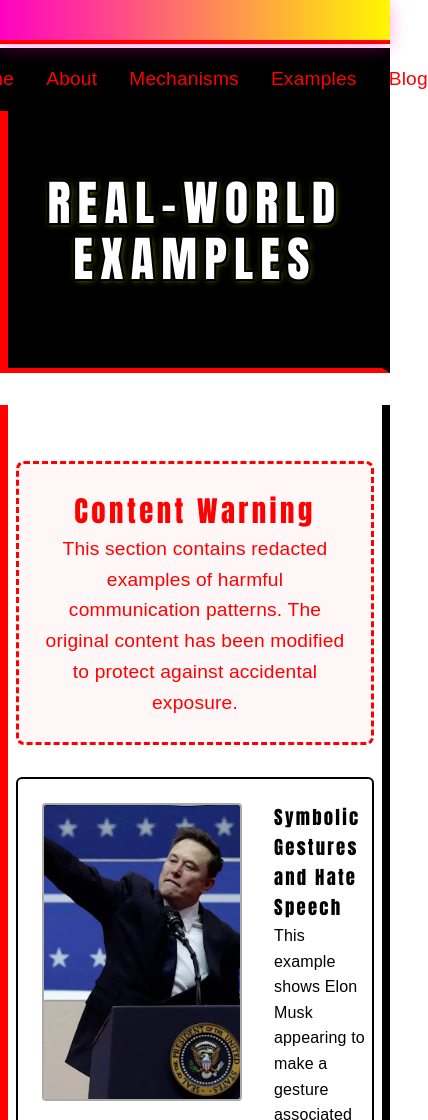
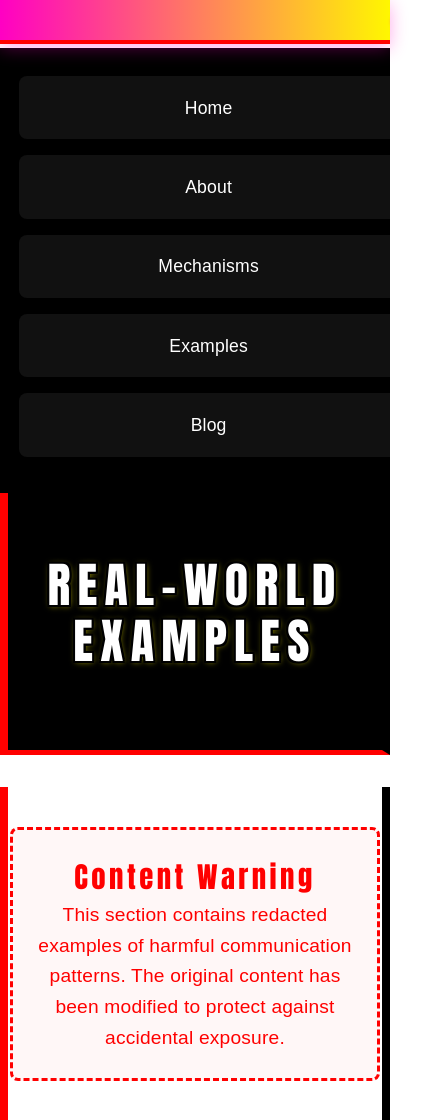
Before and after one commit to secretaryxavier/newmediarte, a plain HTML site: page examples.html in a window 390 px wide. Shown: the top 1120 px of the page, 428 px wide, since content can reach past the window. Drawn offline with Linux system fonts and the light colour scheme; a web font is replaced by a local one.

Commit message:
Add dedicated mobile CSS fixes for navigation and example cards, import in examples.html

```diff
--- /dev/null
+++ b/assets/css/mobile-fixes.css
@@ -0,0 +1,91 @@
+/* Mobile-specific fixes for navigation and example cards */
+@media (max-width: 600px) {
+    nav ul {
+        display: flex;
+        flex-direction: column;
+        align-items: stretch;
+        gap: 0.5rem;
+        overflow-x: auto;
+        width: 100vw;
+        max-width: 100vw;
+        padding: 0.5rem 0.2rem;
+        margin-bottom: 0.5rem;
+        scrollbar-width: thin;
+    }
+    nav ul li {
+        min-width: 44px;
+        margin: 0.25rem 0;
+        width: 100%;
+    }
+    nav a {
+        display: block;
+        padding: 1em 0.7em;
+        font-size: 1.1rem;
+        min-width: 44px;
+        min-height: 44px;
+        border-radius: 8px;
+        background: #111;
+        color: #fff;
+        margin-right: 0.3rem;
+        text-align: center;
+        word-break: break-word;
+        overflow-wrap: anywhere;
+    }
+    nav a:active, nav a:focus {
+        background: #ff0000;
+        color: #fff;
+    }
+    .examples-content, .example-container {
+        width: 100vw;
+        max-width: 100vw;
+        overflow-x: hidden;
+        padding: 0.5rem 0.1rem;
+        box-sizing: border-box;
+    }
+    .example-container {
+        flex-direction: column !important;
+        gap: 1.1rem;
+    }
+    .example-item {
+        flex-direction: column !important;
+        align-items: stretch;
+        padding: 1rem 0.3rem;
+        width: 100vw;
+        max-width: 100vw;
+        box-sizing: border-box;
+        margin-bottom: 1rem;
+    }
+    .example-image img, .example-image .placeholder {
+        width: 100% !important;
+        max-width: 100vw;
+        height: auto !important;
+        margin-bottom: 0.7rem;
+        border-radius: 8px;
+    }
+    .example-analysis, .example-item, .example-image, .example-image img, .example-image .placeholder {
+        word-break: break-word;
+        overflow-wrap: anywhere;
+    }
+    .example-analysis {
+        font-size: 1.07rem;
+        padding: 0.3rem 0.1rem;
+    }
+    ul, ol {
+        padding-left: 1.2em;
+        word-break: break-word;
+        overflow-wrap: anywhere;
+    }
+    li {
+        margin-bottom: 0.4em;
+        word-break: break-word;
+        overflow-wrap: anywhere;
+    }
+    p, h1, h2, h3, h4, h5, h6 {
+        word-break: break-word;
+        overflow-wrap: anywhere;
+    }
+    body, html {
+        max-width: 100vw;
+        overflow-x: hidden;
+    }
+}
--- a/examples.html
+++ b/examples.html
@@ -5,6 +5,7 @@
     <meta name="viewport" content="width=device-width, initial-scale=1.0">
     <title>Examples - Mechanisms of Hate Speech</title>
     <link rel="stylesheet" href="assets/css/style.css">
+    <link rel="stylesheet" href="assets/css/mobile-fixes.css">
     <link href="https://fonts.googleapis.com/css2?family=Impact&display=swap" rel="stylesheet">
 </head>
 <body>
```
